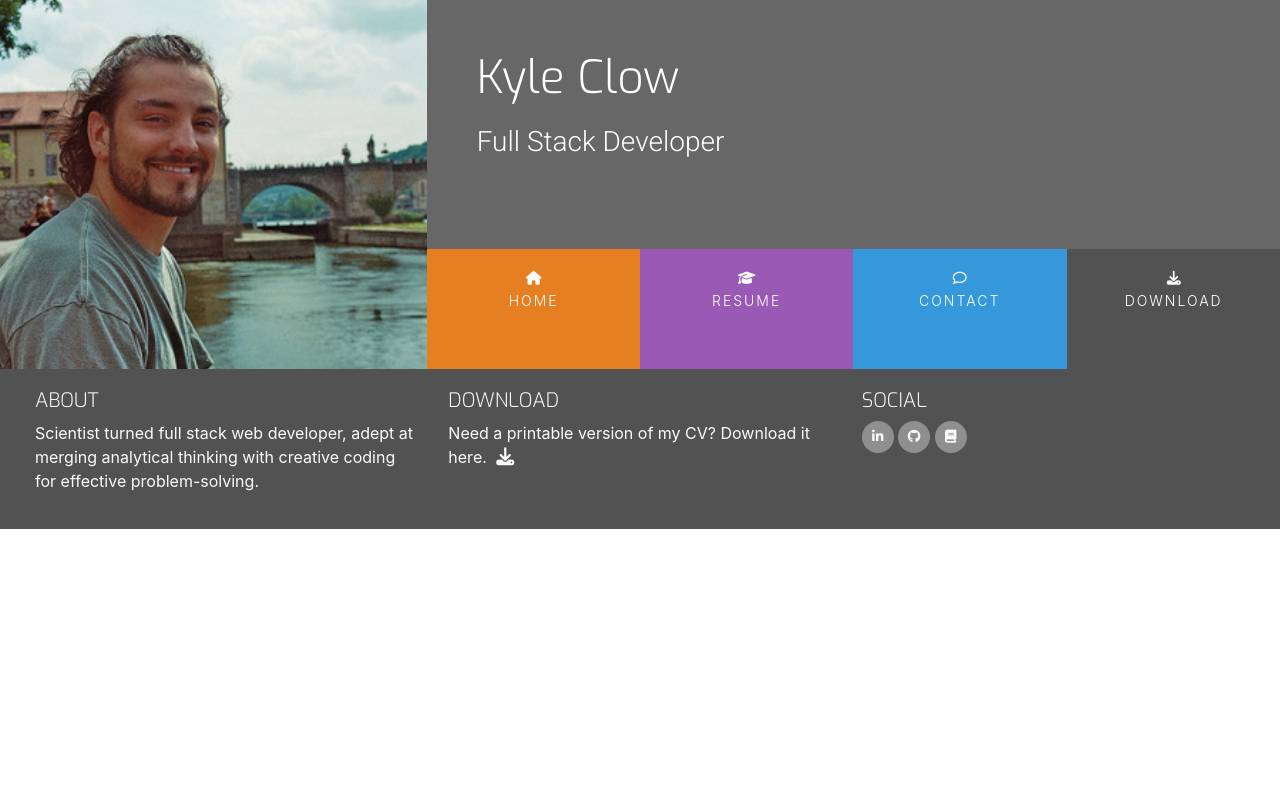
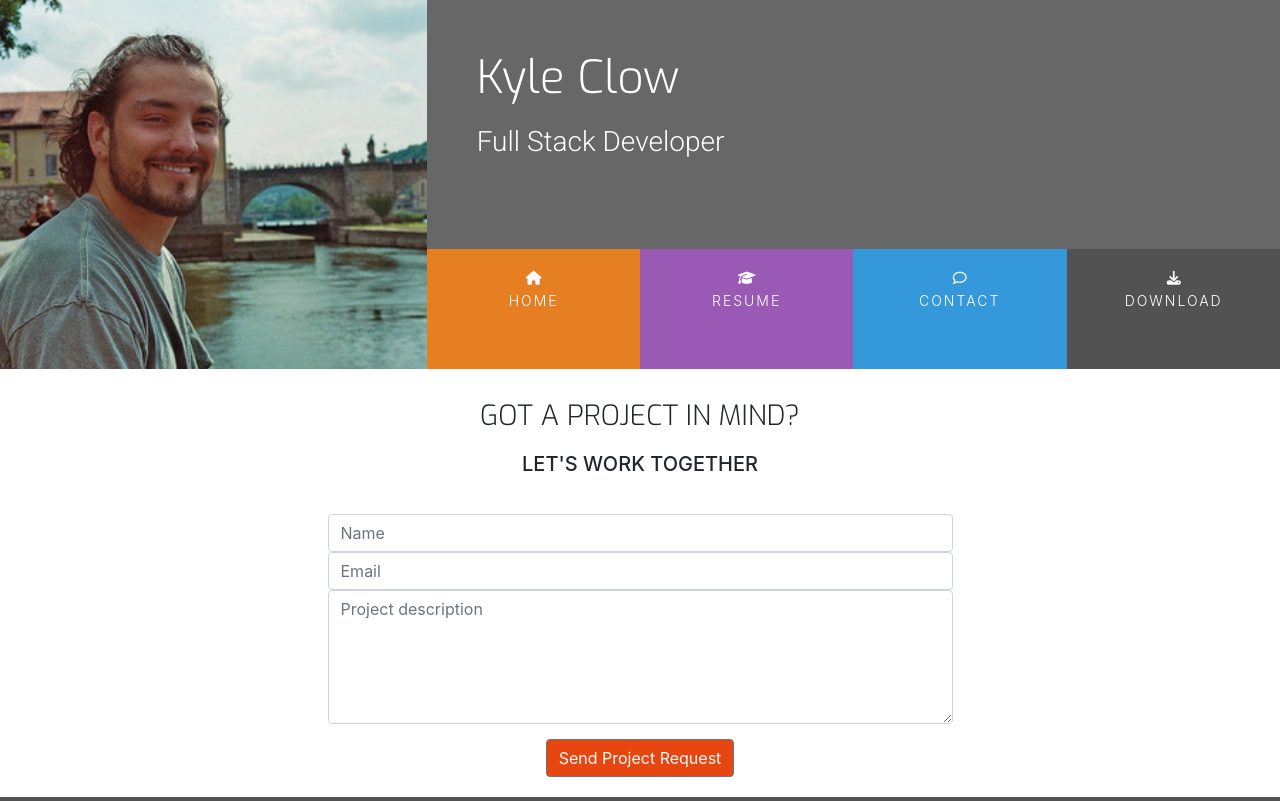
Before and after one commit to KTC96/Resume, a plain HTML site: page contact.html in a window 1280 px wide. Shown: the top 801 px of the page. Drawn offline with nearby package versions, Linux system fonts and the light colour scheme.

Commit message:
Finish bootstrap tutorial

```diff
--- a/assets/css/style.css
+++ b/assets/css/style.css
@@ -38,6 +38,10 @@
 
 .bg-color-work-history {
     background-color: #9b59b6;
+}
+
+.bg-color-contact {
+    background-color: #fff;
 }
 
 /* ------------------------------------ Special paddings/ margins/ text */
@@ -381,3 +385,39 @@ footer {
 .history-items {
     margin-bottom: 30px;
 }
+
+/* ------------------------------------ Contact Form */
+
+.contact-heading {
+    font-family: "Exo", sans-serif;
+    font-weight: 300;
+    margin-top: 30px;
+    margin-bottom: 20px;
+}
+
+.center-form {
+    padding-top: 10px;
+    margin: 0 auto;
+    /* For centering content */
+    max-width: 70%;
+}
+
+button[type="submit"] {
+    /* Allows targeting of a specific element with that type */
+    margin-top: 15px;
+    margin-bottom: 20px;
+    color: #fafafa;
+    background-color: #e84610;
+}
+
+/* ------------------------------------ Media Queries */
+
+@media(min-width: 992px) {
+    .center-form {
+        padding-top: 30px;
+        min-height: 240px;
+        margin: 0 auto;
+        /* For centering content */
+        max-width: 50%;
+    }
+}
--- a/contact.html
+++ b/contact.html
@@ -41,7 +41,7 @@
                 <li
                   class="col-6 col-sm-3 list-inline-item ui-menu-column-home menuitem"
                 >
-                  <a href="#" class="hvr-sweep-to-bottom"
+                  <a href="./index.html" class="hvr-sweep-to-bottom"
                     ><i class="fa fa-home" aria-hidden="true"></i
                     ><span>Home</span></a
                   >
@@ -49,7 +49,7 @@
                 <li
                   class="col-6 col-sm-3 list-inline-item ui-menu-column-resume menuitem"
                 >
-                  <a href="#" class="hvr-sweep-to-bottom"
+                  <a href="resume.html" class="hvr-sweep-to-bottom"
                     ><i class="fa fa-graduation-cap" aria-hidden="true"></i
                     ><span>Resume</span></a
                   >
@@ -57,7 +57,7 @@
                 <li
                   class="col-6 col-sm-3 list-inline-item ui-menu-column-contact menuitem"
                 >
-                  <a href="#" class="hvr-sweep-to-bottom"
+                  <a href="./contact.html" class="hvr-sweep-to-bottom"
                     ><i class="fa fa-comment-o" aria-hidden="true"></i
                     ><span>Contact</span></a
                   >
@@ -65,7 +65,10 @@
                 <li
                   class="col-6 col-sm-3 list-inline-item ui-menu-column-download menuitem"
                 >
-                  <a href="#" class="hvr-sweep-to-bottom"
+                  <a
+                    href="./assets/cv/Kyle_Clow_CV.pdf"
+                    target="_blank"
+                    class="hvr-sweep-to-bottom"
                     ><i class="fa fa-download" aria-hidden="true"></i
                     ><span>Download</span></a
                   >
@@ -76,7 +79,51 @@
         </div>
       </div>
     </header>
-    <section></section>
+    <section class="container-fluid">
+      <div class="row bg-color-contact">
+        <div class="col">
+          <h3 class="contact-heading uppercase text-center">
+            Got a project in mind?
+          </h3>
+          <h5 class="uppercase text-center">Let's work together</h5>
+          <div class="center-form">
+            <form>
+              <input
+                type="text"
+                name="name"
+                id="fullname"
+                class="form-control"
+                placeholder="Name"
+                required
+              />
+              <input
+                type="email"
+                name="email"
+                id="emailaddress"
+                class="form-control"
+                placeholder="Email"
+                required
+              />
+              <textarea
+                rows="5"
+                nmae="projectsummary"
+                id="projectsummary"
+                class="form-control"
+                placeholder="Project description"
+                required
+              ></textarea>
+              <div class="form-row text-center">
+                <div class="col">
+                  <button type="submit" class="btn btn-secondary">
+                    Send Project Request
+                  </button>
+                </div>
+              </div>
+            </form>
+          </div>
+        </div>
+      </div>
+    </section>
     <footer class="container-fluid">
       <div id="footer-details" class="row">
         <div class="col-sm-4">
@@ -91,7 +138,11 @@
           <h5 class="uppercase general-sub">Download</h5>
           <p clas="inline-block">
             Need a printable version of my CV? Download it here.
-            <a href="#" target="_blank" class="cv-pdf">
+            <a
+              href="./assets/cv/Kyle_Clow_CV.pdf"
+              target="_blank"
+              class="cv-pdf"
+            >
               <i class="fa fa-download" aria-hidden="true"></i>
               <span class="sr-only">Download link.</span>
             </a>
```
Also changed, not shown: index.html (+9 -2 lines), resume.html (+12 -5 lines), 1 other file.
